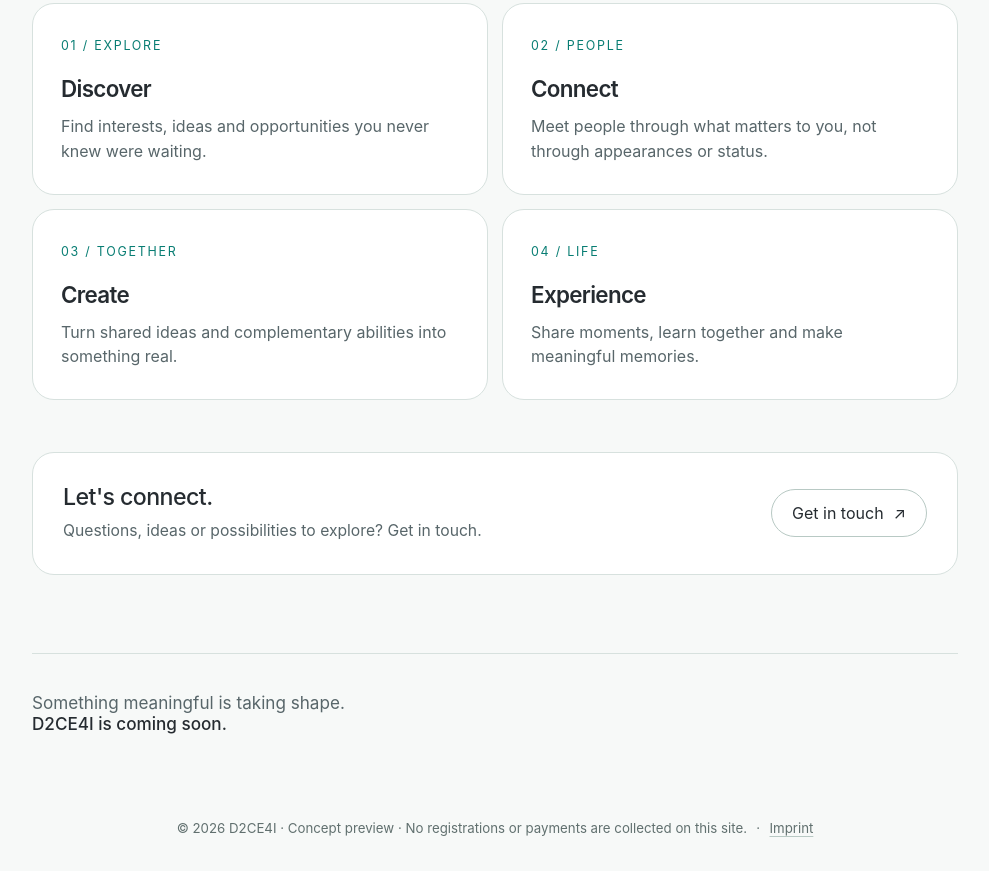
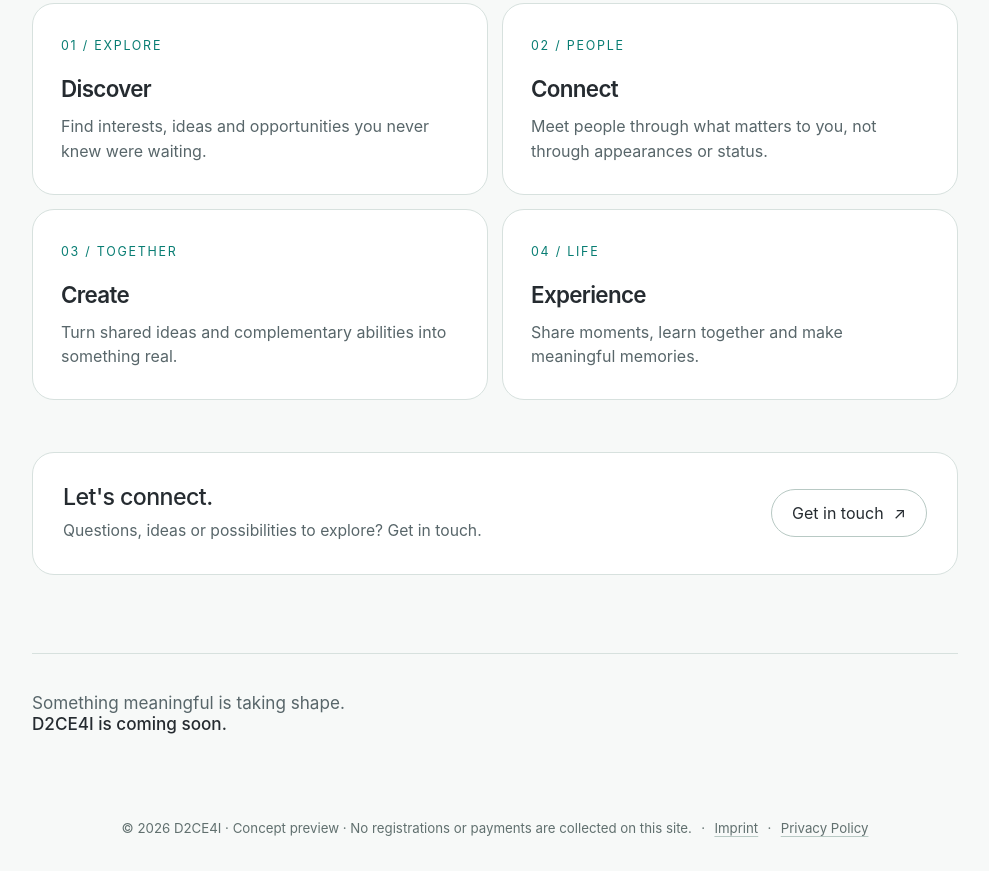
Before and after one commit to rwmt95ny9r-gif/d2ce4i-website, a plain HTML site: page index.html in a window 1280 px wide. Shown: the part 1283-2154 px from the top of the page, without its empty margins (145-1134 px from the left). Drawn offline with Linux system fonts and the light colour scheme.

Commit message:
feat: link privacy policy discreetly from landing footer

```diff
--- a/index.html
+++ b/index.html
@@ -141,7 +141,7 @@
       </section>
     </div>
   </main>
-  <footer>© <span id="year">2026</span> D2CE4I · Concept preview · No registrations or payments are collected on this site. <span class="footer-separator" aria-hidden="true">·</span> <a href="imprint.html">Imprint</a></footer>
+  <footer>© <span id="year">2026</span> D2CE4I · Concept preview · No registrations or payments are collected on this site. <span class="footer-separator" aria-hidden="true">·</span> <a href="imprint.html">Imprint</a> <span class="footer-separator" aria-hidden="true">·</span> <a href="privacy.html">Privacy Policy</a></footer>
   <button class="back-to-top" type="button" id="back-to-top" aria-label="Back to top" title="Back to top" hidden>
     <svg viewBox="0 0 24 24" aria-hidden="true"><path d="M12 20V4m-7 7 7-7 7 7"/></svg>
   </button>
```
